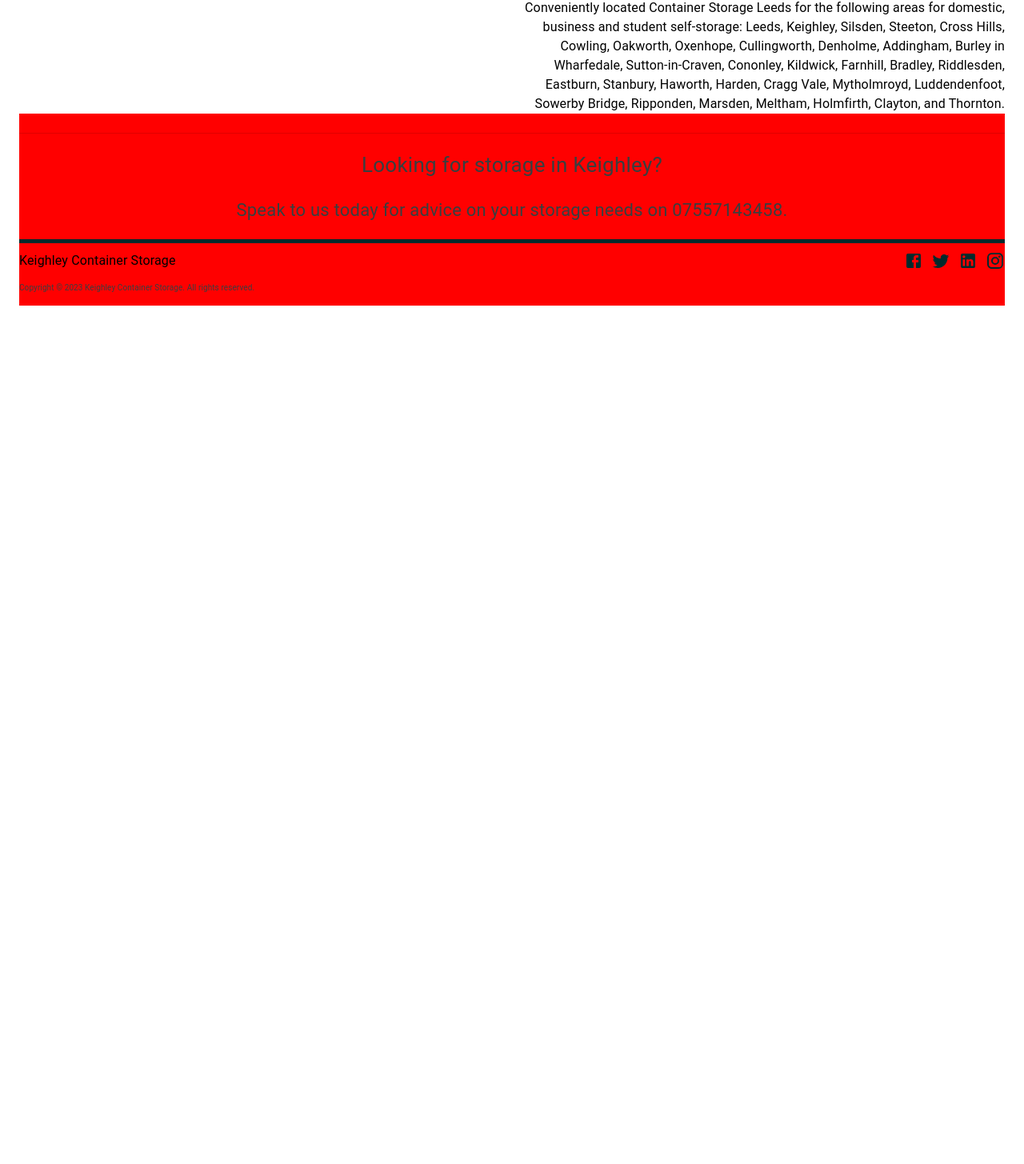
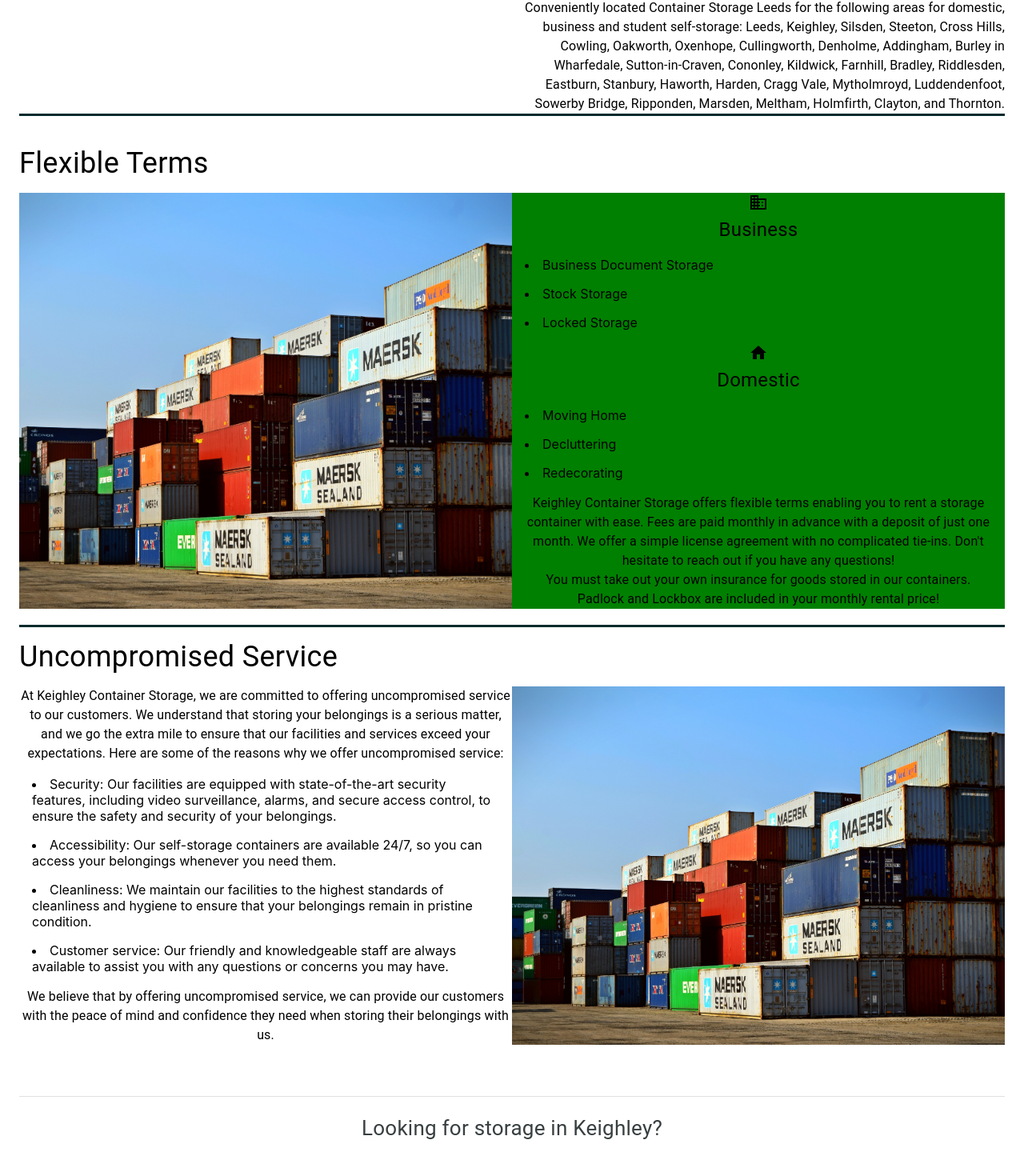
Before and after one commit to georgehayfield99/storage-website, a React (Create React App) app: page /about in a window 1280 px wide. Shown: the part 596-2051 px from the top of the page at 80% size. Before the commit the page ends 978 px from the top, so only its background shows below. Built offline with nearby package versions, Linux system fonts and the light colour scheme.

Commit message:
more content for the about us page

```diff
--- a/src/components/Footer/Footer.tsx
+++ b/src/components/Footer/Footer.tsx
@@ -16,7 +16,7 @@ const Footer = () => {
 
   const footerStyles = {
     // change to relative if you want it to not be on content?
-    position: "absolute",
+    position: "relative",
     bottom: 0,
     left: 0,
     right: 0,
--- a/src/pages/About.tsx
+++ b/src/pages/About.tsx
@@ -1,6 +1,17 @@
-import { Box, Button, Container, Divider, Typography } from "@mui/material";
+import {
+  Box,
+  Button,
+  Container,
+  Divider,
+  Typography,
+  List,
+  ListItem,
+  ListItemText,
+} from "@mui/material";
 import React from "react";
 import logo from "../container.jpeg";
+import BusinessIcon from "@mui/icons-material/Business";
+import HomeIcon from "@mui/icons-material/Home";
 
 const About = () => {
   return (
@@ -84,8 +95,170 @@ const About = () => {
             </Typography>
           </Box>
         </Box>
+        <Box sx={{ backgroundColor: "#012a2c", height: "3px" }} />
 
-        <Box sx={{ backgroundColor: "red", height: "30vh" }}></Box>
+        <Box
+          marginTop={4}
+          display={"flex"}
+          flexDirection={"column"}
+          alignItems={"flex-start"}
+        >
+          <Typography fontSize={"36px"}>Flexible Terms</Typography>
+          <Box
+            sx={{
+              marginTop: "10px",
+              width: "100%",
+              display: "flex",
+              flexDirection: "row",
+            }}
+          >
+            <Box
+              sx={{
+                width: "50%",
+                display: "flex",
+                flexDirection: "column",
+                alignItems: "center",
+                justifyContent: "center",
+              }}
+            >
+              <img
+                src={logo}
+                style={{ height: "100%", width: "100%", objectFit: "cover" }}
+              />
+            </Box>
+            <Box sx={{ width: "50%", backgroundColor: "green" }}>
+              <BusinessIcon />
+              <Typography fontSize={"24px"}>Business</Typography>
+              <List
+                sx={{
+                  listStyleType: "disc",
+                  listStylePosition: "inside",
+                }}
+              >
+                <ListItem sx={{ display: "list-item" }}>
+                  Business Document Storage
+                </ListItem>
+                <ListItem sx={{ display: "list-item" }}>Stock Storage</ListItem>
+                <ListItem sx={{ display: "list-item" }}>
+                  Locked Storage
+                </ListItem>
+              </List>
+
+              <HomeIcon />
+              <Typography fontSize={"24px"}>Domestic</Typography>
+              <List
+                sx={{
+                  listStyleType: "disc",
+                  listStylePosition: "inside",
+                }}
+              >
+                <ListItem sx={{ display: "list-item" }}>Moving Home</ListItem>
+                <ListItem sx={{ display: "list-item" }}>Decluttering</ListItem>
+                <ListItem sx={{ display: "list-item" }}>Redecorating</ListItem>
+              </List>
+
+              <Typography>
+                Keighley Container Storage offers flexible terms enabling you to
+                rent a storage container with ease. Fees are paid monthly in
+                advance with a deposit of just one month. We offer a simple
+                license agreement with no complicated tie-ins. Don't hesitate to
+                reach out if you have any questions!
+              </Typography>
+
+              <Typography>
+                You must take out your own insurance for goods stored in our
+                containers.
+              </Typography>
+
+              <Typography>
+                Padlock and Lockbox are included in your monthly rental price!
+              </Typography>
+            </Box>
+          </Box>
+        </Box>
+
+        <Box
+          sx={{
+            backgroundColor: "#012a2c",
+            height: "3px",
+            marginTop: "20px",
+            marginBottom: "10px",
+          }}
+        />
+
+        <Box
+          display={"flex"}
+          flexDirection={"column"}
+          alignItems={"flex-start"}
+        >
+          <Typography fontSize={"36px"}>Uncompromised Service</Typography>
+          <Box
+            sx={{
+              marginTop: "10px",
+              width: "100%",
+              display: "flex",
+              flexDirection: "row",
+            }}
+          >
+            <Box
+              sx={{
+                width: "50%",
+                display: "flex",
+                flexDirection: "column",
+                alignItems: "center",
+                justifyContent: "center",
+              }}
+            >
+              <Typography>
+                At Keighley Container Storage, we are committed to offering
+                uncompromised service to our customers. We understand that
+                storing your belongings is a serious matter, and we go the extra
+                mile to ensure that our facilities and services exceed your
+                expectations. Here are some of the reasons why we offer
+                uncompromised service:
+              </Typography>
+
+              <List
+                sx={{
+                  listStyleType: "disc",
+                  listStylePosition: "inside",
+                }}
+              >
+                <ListItem sx={{ display: "list-item" }}>
+                  Security: Our facilities are equipped with state-of-the-art
+                  security features, including video surveillance, alarms, and
+                  secure access control, to ensure the safety and security of
+                  your belongings.
+                </ListItem>
+                <ListItem sx={{ display: "list-item" }}>
+                  Accessibility: Our self-storage containers are available 24/7,
+                  so you can access your belongings whenever you need them.
+                </ListItem>
+                <ListItem sx={{ display: "list-item" }}>
+                  Cleanliness: We maintain our facilities to the highest
+                  standards of cleanliness and hygiene to ensure that your
+                  belongings remain in pristine condition.
+                </ListItem>
+                <ListItem sx={{ display: "list-item" }}>
+                  Customer service: Our friendly and knowledgeable staff are
+                  always available to assist you with any questions or concerns
+                  you may have.
+                </ListItem>
+              </List>
+              <Typography>
+                We believe that by offering uncompromised service, we can
+                provide our customers with the peace of mind and confidence they
+                need when storing their belongings with us.
+              </Typography>
+            </Box>
+            <Box sx={{ width: "50%" }}>
+              <img
+                src={logo}
+                style={{ height: "100%", width: "100%", objectFit: "cover" }}
+              />
+            </Box>
+          </Box>
+        </Box>
       </Container>
     </>
   );
```
